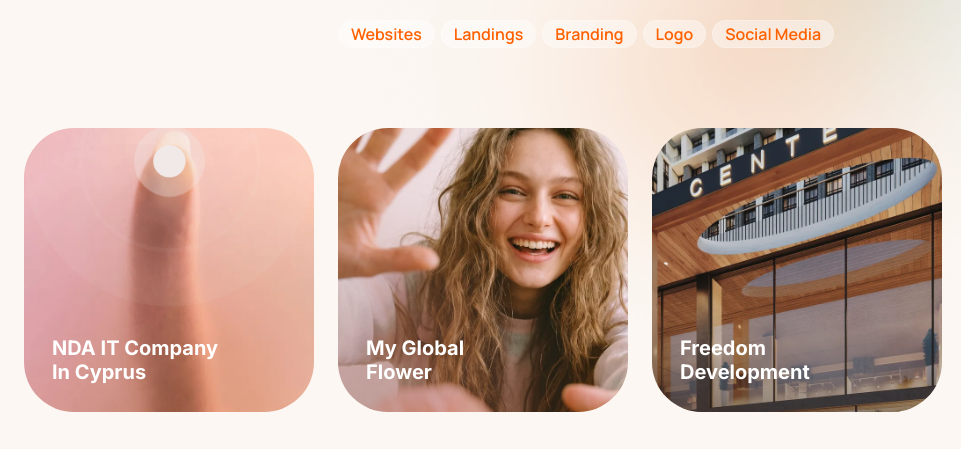
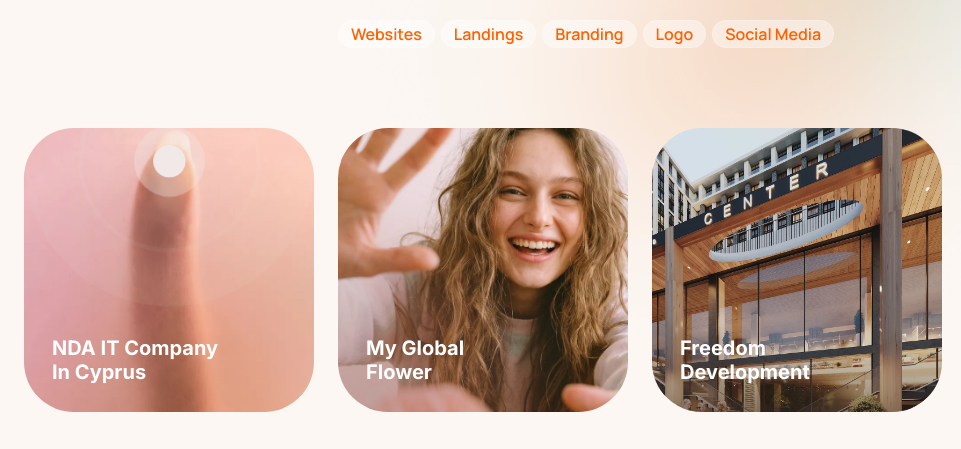
Before and after one commit to ianastasia00/portfolio, a plain HTML site: page index.html in a window 1280 px wide. Shown: the part 348-797 px from the top of the page, 0-961 px from the left. Drawn offline with Linux system fonts and the light colour scheme; grey boxes are pictures that could not be loaded.

Commit message:
Main page: new Freedom Development card image
Co-Authored-By: Claude Opus 5.5 <noreply@anthropic.com>
Claude-Session: https://claude.ai/code/session_01Jq7ktDmW6AK7L1gGg8GTyg

```diff
--- a/index.html
+++ b/index.html
@@ -76,7 +76,7 @@
 
         <a class="card card--freedom" href="freedom-development.html">
           <div class="card__art">
-            <img class="card__img" src="assets/card-freedom.webp" alt="" width="660" height="766" decoding="async">
+            <img class="card__img" src="assets/card-freedom-2.webp" alt="" width="1025" height="1190" decoding="async">
             <span class="card__shade" aria-hidden="true"></span>
           </div>
           <span class="card__cursor" aria-hidden="true"><span class="card__button">View project</span></span>
```
Also changed, not shown: assets/card-freedom-2.webp (added), assets/card-freedom.webp (deleted).
